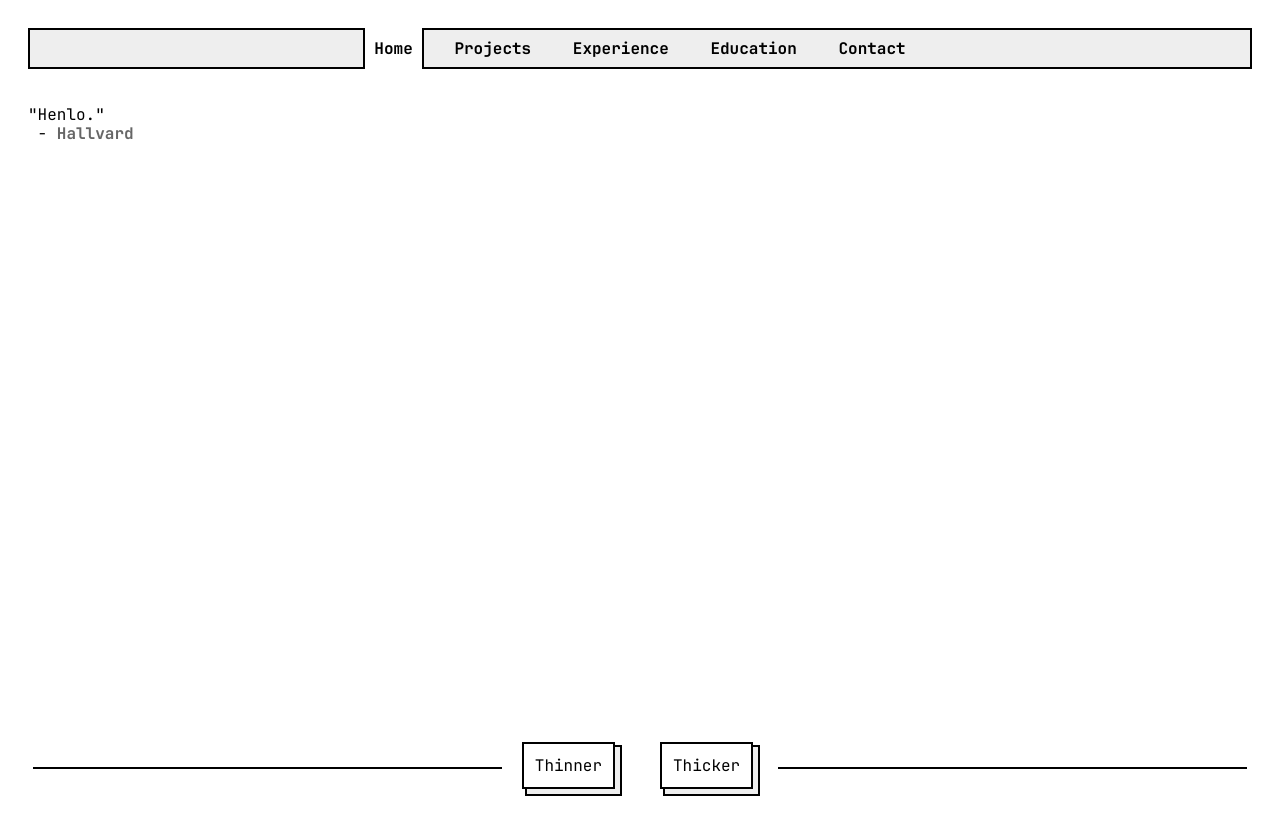
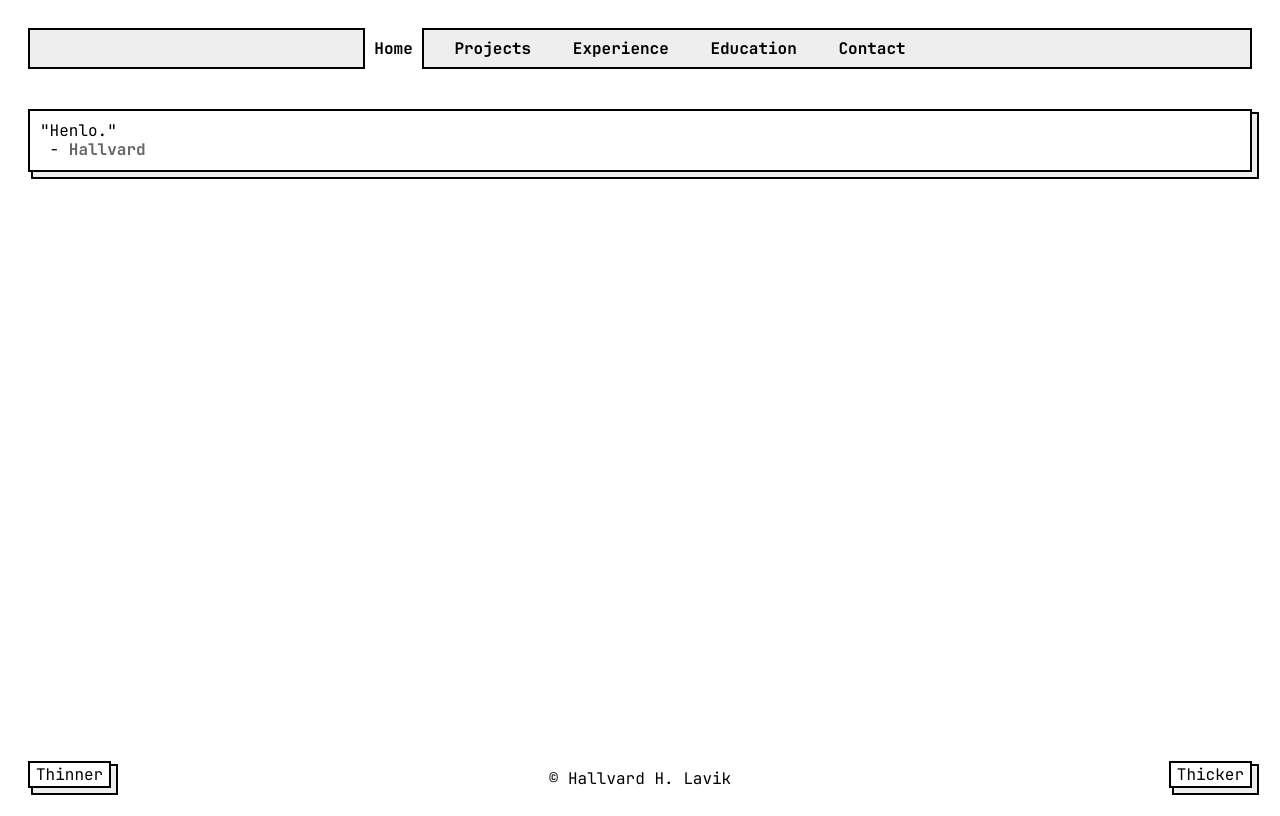
Before and after one commit to hallvardnmbu/dilettant, a PHP site: page / in a window 1280 px wide. Run offline with PHP 8.4, Linux system fonts and the light colour scheme.

Commit message:
Some modifications to home-page.

```diff
--- a/home.html
+++ b/home.html
@@ -19,25 +19,14 @@
 
         <main>
             <div class="words">
-                <p>"Henlo."<br />&nbsp;- <strong style="color: #666666">Hallvard</strong></p>
-                <p>"Hei."<br />&nbsp;- <strong style="color: #666666">Hallvard</strong></p>
-                <p>
-                    "'Is man one of God's blunders? Or is God one of man's blunders?' - Friedrich
-                    Nietzsche"<br />&nbsp;- <strong style="color: #666666">Hallvard</strong>
-                </p>
-                <p>"Hallo."<br />&nbsp;- <strong style="color: #666666">Hallvard</strong></p>
-                <p>"Heisann."<br />&nbsp;- <strong style="color: #666666">Hallvard</strong></p>
-                <p>"Hello."<br />&nbsp;- <strong style="color: #666666">Hallvard</strong></p>
-                <p>"HALLO."<br />&nbsp;- <strong style="color: #666666">Hallvard</strong></p>
-                <p>"Heisa."<br />&nbsp;- <strong style="color: #666666">Hallvard</strong></p>
+                <p></p>
             </div>
         </main>
 
         <footer>
-            <div class="foot"></div>
             <button id="thinner">Thinner</button>
+            <p>© Hallvard H. Lavik</p>
             <button id="thicker">Thicker</button>
-            <div class="foot"></div>
         </footer>
 
         <script>
@@ -77,12 +66,23 @@
                 thickerButton.addEventListener("click", makeThicker);
                 thinnerButton.addEventListener("click", makeThinner);
 
-                const words = document.querySelectorAll(".words p");
+                const words = [
+                    '"Henlo."<br />&nbsp;- <strong style="color: #666666">Hallvard</strong>',
+                    '"Hei."<br />&nbsp;- <strong style="color: #666666">Hallvard</strong>',
+                    '"Is man one of God\'s blunders? Or is God one of man\'s blunders? - Friedrich Nietzsche"<br />&nbsp;- <strong style="color: #666666">Hallvard</strong>',
+                    '"Hallo."<br />&nbsp;- <strong style="color: #666666">Hallvard</strong>',
+                    '"Heisann."<br />&nbsp;- <strong style="color: #666666">Hallvard</strong>',
+                    '"Hello."<br />&nbsp;- <strong style="color: #666666">Hallvard</strong>',
+                    '"HALLO."<br />&nbsp;- <strong style="color: #666666">Hallvard</strong>',
+                    '"Heisa."<br />&nbsp;- <strong style="color: #666666">Hallvard</strong>',
+                ];
+                const wordElement = document.querySelector(".words p");
                 let currentIndex = 0;
                 const displayTime = 3000;
                 function showNextWord() {
-                    words.forEach((word) => (word.style.opacity = 0));
-                    words[currentIndex].style.opacity = 1;
+                    wordElement.style.opacity = 0;
+                    wordElement.innerHTML = words[currentIndex];
+                    wordElement.style.opacity = 1;
                     currentIndex = (currentIndex + 1) % words.length;
                 }
                 showNextWord();
--- a/style.css
+++ b/style.css
@@ -43,38 +43,32 @@ body {
 }
 
 .words p {
-    position: absolute;
-    opacity: 0;
-    /* transition: opacity 2s ease-in-out; */
+    /* position: absolute; */
+    padding: 10px;
+    border: var(--border) solid black;
+    box-shadow:
+        5px 5px 0px #eeeeee,
+        5px 5px 0px var(--border) black;
+    margin: 20px 0px;
 }
 
 .dilettant footer {
     display: flex;
+    flex-direction: row;
     justify-content: space-between;
-    align-items: center;
-    text-align: center;
-    padding: 5px;
+    align-items: flex-end;
     margin-top: auto;
 }
-
-.dilettant footer .foot {
-    flex: 1;
-    background-color: black;
-    height: var(--border);
+.dilettant footer p {
+    margin: 0;
 }
-
 .dilettant button {
     border: var(--border) solid black;
     color: black;
     background-color: white;
-    padding: calc(9px + var(--border));
     font-family: "JetBrainsMono", monospace;
     font-size: 1rem;
     cursor: pointer;
-    margin-top: calc(-9px - var(--border));
-    margin-bottom: calc(-9px + 5px - var(--border));
-    margin-left: 20px;
-    margin-right: 25px;
     box-shadow:
         5px 5px 0px #eeeeee,
         5px 5px 0px var(--border) black;
```
Also changed, not shown: projects.html (+12 -0 lines).
